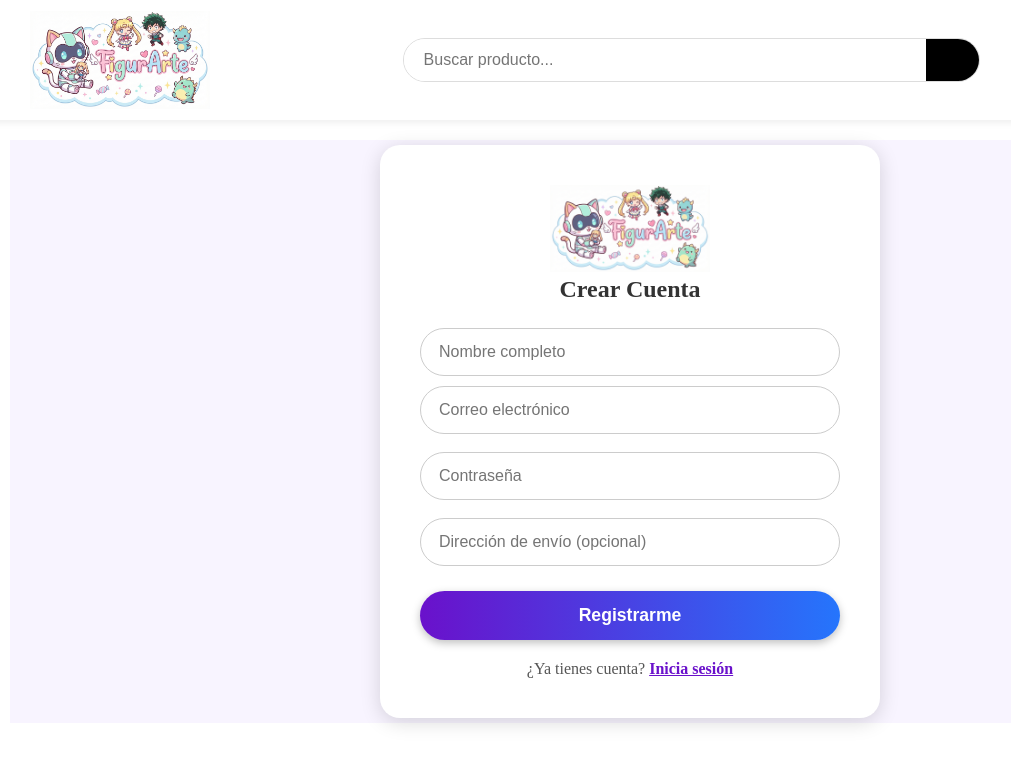
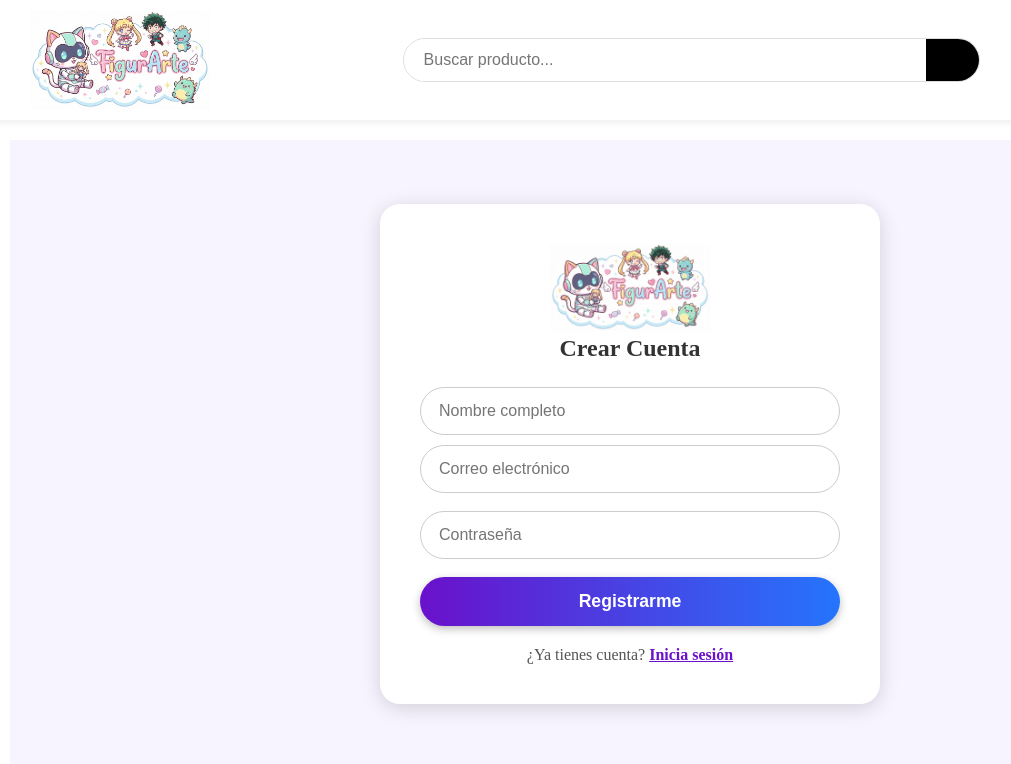
Before and after one commit to leo1453/Figurarte_Front, a React (Vite) app: page /register in a window 1280 px wide. Shown: the top 764 px of the page, without its empty margins (10-1021 px from the left). Built offline with nearby package versions, Linux system fonts and the light colour scheme; some icons are missing.

Commit message:
feat: implement login and registration functionality with error handling

```diff
--- a/src/views/Login.jsx
+++ b/src/views/Login.jsx
@@ -1,8 +1,42 @@
-import React from "react";
-import { Link } from "react-router-dom";
+import React, { useState } from "react";
+import { Link, useNavigate } from "react-router-dom";
 import logo from "../assets/figurarte.png";
 
 const Login = () => {
+  const navigate = useNavigate();
+
+  const [email, setEmail] = useState("");
+  const [password, setPassword] = useState("");
+  const [error, setError] = useState("");
+
+  const handleLogin = async (e) => {
+    e.preventDefault();
+    setError("");
+
+    try {
+      const response = await fetch("http://localhost:8000/api/login", {
+        method: "POST",
+        headers: {
+          "Content-Type": "application/json",
+        },
+        credentials: "include",
+        body: JSON.stringify({ email, password }),
+      });
+
+      const data = await response.json();
+
+      if (!response.ok) {
+        setError(data.error || "Error al iniciar sesión");
+        return;
+      }
+      localStorage.setItem("user", JSON.stringify(data.user));
+      navigate("/");
+    } catch (err) {
+      setError("Error del servidor");
+      console.error(err);
+    }
+  };
+
   return (
     <div
       style={{
@@ -15,7 +49,6 @@ const Login = () => {
         padding: "20px",
       }}
     >
-      {/* CARD */}
       <div
         style={{
           width: "100%",
@@ -27,25 +60,35 @@ const Login = () => {
           textAlign: "center",
         }}
       >
-        {/* Logo */}
         <img
           src={logo}
           alt="Logo"
-          style={{
-            width: "160px",
-            marginBottom: "10px",
-            objectFit: "contain",
-          }}
+          style={{ width: "160px", marginBottom: "10px", objectFit: "contain" }}
         />
 
         <h2 style={{ color: "#333", marginBottom: "25px" }}>Iniciar Sesión</h2>
 
-        {/* Form */}
-        <form>
+        {error && (
+          <p
+            style={{
+              color: "red",
+              background: "#ffe6e6",
+              padding: "10px",
+              borderRadius: "10px",
+              marginBottom: "15px",
+            }}
+          >
+            {error}
+          </p>
+        )}
+
+        <form onSubmit={handleLogin}>
           <div style={{ marginBottom: "18px" }}>
             <input
               type="email"
               placeholder="Correo electrónico"
+              value={email}
+              onChange={(e) => setEmail(e.target.value)}
               style={{
                 width: "100%",
                 padding: "14px 18px",
@@ -61,6 +104,8 @@ const Login = () => {
             <input
               type="password"
               placeholder="Contraseña"
+              value={password}
+              onChange={(e) => setPassword(e.target.value)}
               style={{
                 width: "100%",
                 padding: "14px 18px",
@@ -72,8 +117,8 @@ const Login = () => {
             />
           </div>
 
-          {/* Login button */}
           <button
+            type="submit"
             style={{
               width: "100%",
               padding: "14px",
@@ -85,16 +130,12 @@ const Login = () => {
               fontWeight: "bold",
               cursor: "pointer",
               boxShadow: "0 3px 8px rgba(0,0,0,0.25)",
-              transition: "0.2s",
             }}
-            onMouseEnter={(e) => (e.target.style.opacity = "0.85")}
-            onMouseLeave={(e) => (e.target.style.opacity = "1")}
           >
             Entrar
           </button>
         </form>
 
-        {/* Register link */}
         <p style={{ marginTop: "20px", color: "#555" }}>
           ¿No tienes cuenta?{" "}
           <Link to="/register" style={{ color: "#6a11cb", fontWeight: "bold" }}>
--- a/src/views/Register.jsx
+++ b/src/views/Register.jsx
@@ -1,12 +1,48 @@
-import React from "react";
+import React, { useState } from "react";
 import { Link } from "react-router-dom";
 import logo from "../assets/figurarte.png";
 
 const Register = () => {
+  const [name, setName] = useState("");
+  const [email, setEmail] = useState("");
+  const [password, setPassword] = useState("");
+
+  const handleRegister = async (e) => {
+    e.preventDefault();
+
+    try {
+      const res = await fetch("http://localhost:8000/api/register", {
+        method: "POST",
+        headers: {
+          "Content-Type": "application/json",
+          Accept: "application/json",
+        },
+        body: JSON.stringify({
+          name,
+          email,
+          password,
+        }),
+        credentials: "include",
+      });
+
+      const data = await res.json();
+
+      if (res.ok) {
+        alert("Registro exitoso");
+      } else {
+        alert("Error: " + data.message);
+      }
+    } catch (error) {
+      console.error(error);
+      alert("Error de conexión");
+    }
+  };
+
   return (
     <div
       style={{
         width: "100%",
+        minHeight: "78.5vh",
         background: "#f8f4ff",
         display: "flex",
         alignItems: "center",
@@ -14,7 +50,6 @@ const Register = () => {
         padding: "5px",
       }}
     >
-      {/* CARD */}
       <div
         style={{
           width: "100%",
@@ -26,7 +61,6 @@ const Register = () => {
           textAlign: "center",
         }}
       >
-        {/* Logo */}
         <img
           src={logo}
           alt="Logo"
@@ -35,15 +69,14 @@ const Register = () => {
             objectFit: "contain",
           }}
         />
-
         <h2 style={{ color: "#333", marginBottom: "25px" }}>Crear Cuenta</h2>
-
-        {/* Form */}
-        <form>
+        <form onSubmit={handleRegister}>
           <div style={{ marginBottom: "10px" }}>
             <input
               type="text"
               placeholder="Nombre completo"
+              value={name}
+              onChange={(e) => setName(e.target.value)}
               style={{
                 width: "100%",
                 padding: "14px 18px",
@@ -59,6 +92,8 @@ const Register = () => {
             <input
               type="email"
               placeholder="Correo electrónico"
+              value={email}
+              onChange={(e) => setEmail(e.target.value)}
               style={{
                 width: "100%",
                 padding: "14px 18px",
@@ -74,6 +109,8 @@ const Register = () => {
             <input
               type="password"
               placeholder="Contraseña"
+              value={password}
+              onChange={(e) => setPassword(e.target.value)}
               style={{
                 width: "100%",
                 padding: "14px 18px",
@@ -84,24 +121,8 @@ const Register = () => {
               }}
             />
           </div>
-
-          <div style={{ marginBottom: "25px" }}>
-            <input
-              type="text"
-              placeholder="Dirección de envío (opcional)"
-              style={{
-                width: "100%",
-                padding: "14px 18px",
-                borderRadius: "30px",
-                border: "1px solid #ccc",
-                fontSize: "1rem",
-                outline: "none",
-              }}
-            />
-          </div>
-
-          {/* Register button */}
           <button
+            type="submit"
             style={{
               width: "100%",
               padding: "14px",
```
Also changed, not shown: 1 other file (tests, documents, lock files or other folders).
